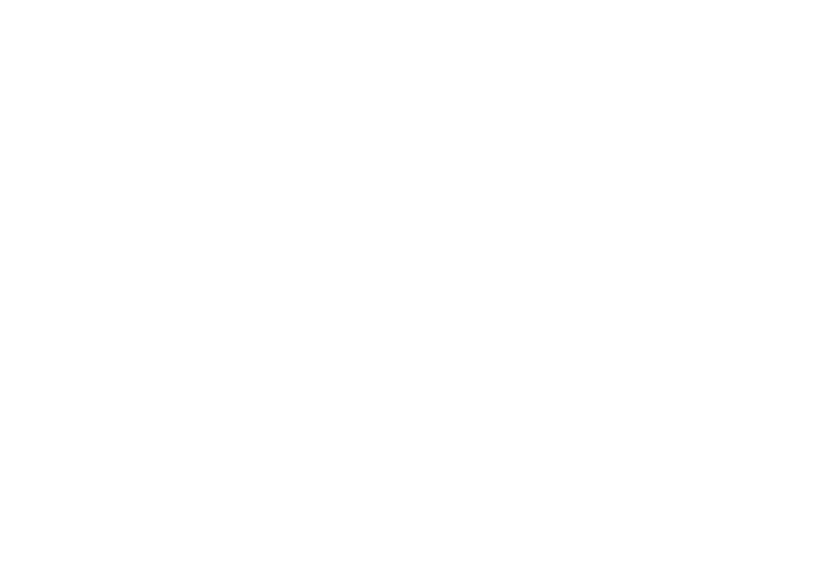
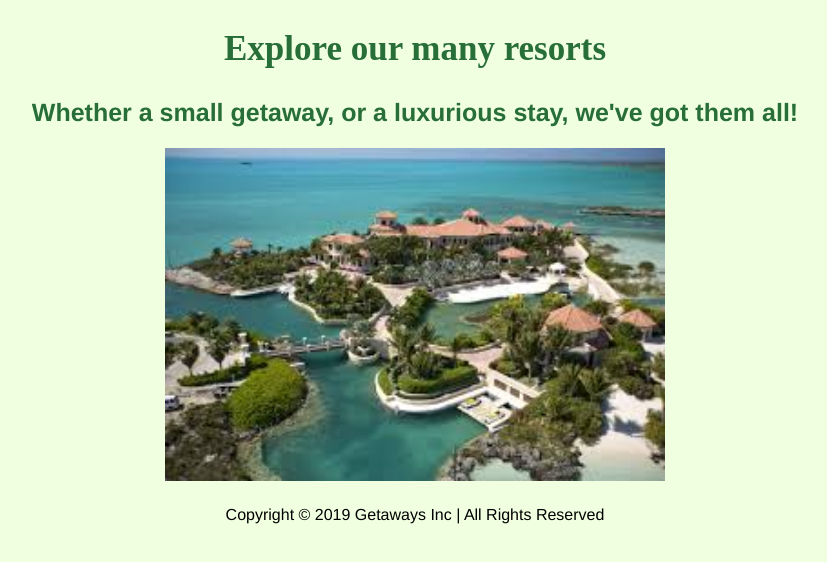
Before and after one commit to rizeup88/resort-getaway, a plain HTML site: page resorts.html in a window 1280 px wide. Shown: the whole page, without its empty margins (225-1052 px from the left). Drawn offline with Linux system fonts and the light colour scheme.

Commit message:
Added new CSS files for individual pages, and created Resort Viewer page.

```diff
--- /dev/null
+++ b/css/activities.css
@@ -0,0 +1,45 @@
+body {
+  background-color: #f0ffe0;
+}
+
+h1 {
+  color: #276e38;
+  font-family: "Eraser";
+  font-size: 35px;
+  text-align: center;
+}
+
+h2 {
+  color: #276e38;
+  font-family: Helvetica;
+  font-size: 25px;
+  text-align: center;
+}
+
+h3 {
+  font-family: Helvetica;
+  font-size: 20px;
+  text-align: center;
+}
+
+p {
+  font-family: Helvetica;
+  font-size: 16px;
+  text-align: center;
+}
+
+a {
+  text-decoration: none;
+}
+
+img {
+  display: block;
+  margin-left: auto;
+  margin-right: auto;
+}
+
+footer {
+  margin-top: 25px;
+  font-family: Helvetica;
+  text-align: center;
+}
--- /dev/null
+++ b/css/contact.css
@@ -0,0 +1,45 @@
+body {
+  background-color: #f0ffe0;
+}
+
+h1 {
+  color: #276e38;
+  font-family: "Eraser";
+  font-size: 35px;
+  text-align: center;
+}
+
+h2 {
+  color: #276e38;
+  font-family: Helvetica;
+  font-size: 25px;
+  text-align: center;
+}
+
+h3 {
+  font-family: Helvetica;
+  font-size: 20px;
+  text-align: center;
+}
+
+p {
+  font-family: Helvetica;
+  font-size: 16px;
+  text-align: center;
+}
+
+a {
+  text-decoration: none;
+}
+
+img {
+  display: block;
+  margin-left: auto;
+  margin-right: auto;
+}
+
+footer {
+  margin-top: 25px;
+  font-family: Helvetica;
+  text-align: center;
+}
--- /dev/null
+++ b/css/makemygetaway.css
@@ -0,0 +1,45 @@
+body {
+  background-color: #f0ffe0;
+}
+
+h1 {
+  color: #276e38;
+  font-family: "Eraser";
+  font-size: 35px;
+  text-align: center;
+}
+
+h2 {
+  color: #276e38;
+  font-family: Helvetica;
+  font-size: 25px;
+  text-align: center;
+}
+
+h3 {
+  font-family: Helvetica;
+  font-size: 20px;
+  text-align: center;
+}
+
+p {
+  font-family: Helvetica;
+  font-size: 16px;
+  text-align: center;
+}
+
+a {
+  text-decoration: none;
+}
+
+img {
+  display: block;
+  margin-left: auto;
+  margin-right: auto;
+}
+
+footer {
+  margin-top: 25px;
+  font-family: Helvetica;
+  text-align: center;
+}
--- /dev/null
+++ b/css/pictures.css
@@ -0,0 +1,45 @@
+body {
+  background-color: #f0ffe0;
+}
+
+h1 {
+  color: #276e38;
+  font-family: "Eraser";
+  font-size: 35px;
+  text-align: center;
+}
+
+h2 {
+  color: #276e38;
+  font-family: Helvetica;
+  font-size: 25px;
+  text-align: center;
+}
+
+h3 {
+  font-family: Helvetica;
+  font-size: 20px;
+  text-align: center;
+}
+
+p {
+  font-family: Helvetica;
+  font-size: 16px;
+  text-align: center;
+}
+
+a {
+  text-decoration: none;
+}
+
+img {
+  display: block;
+  margin-left: auto;
+  margin-right: auto;
+}
+
+footer {
+  margin-top: 25px;
+  font-family: Helvetica;
+  text-align: center;
+}
--- /dev/null
+++ b/css/resorts.css
@@ -0,0 +1,45 @@
+body {
+  background-color: #f0ffe0;
+}
+
+h1 {
+  color: #276e38;
+  font-family: "Eraser";
+  font-size: 35px;
+  text-align: center;
+}
+
+h2 {
+  color: #276e38;
+  font-family: Helvetica;
+  font-size: 25px;
+  text-align: center;
+}
+
+h3 {
+  font-family: Helvetica;
+  font-size: 20px;
+  text-align: center;
+}
+
+p {
+  font-family: Helvetica;
+  font-size: 16px;
+  text-align: center;
+}
+
+a {
+  text-decoration: none;
+}
+
+img {
+  display: block;
+  margin-left: auto;
+  margin-right: auto;
+}
+
+footer {
+  margin-top: 25px;
+  font-family: Helvetica;
+  text-align: center;
+}
--- a/resorts.html
+++ b/resorts.html
@@ -0,0 +1,19 @@
+<!DOCTYPE html>
+<html>
+  <head>
+    <title>Explore our Resorts - Getaways Inc</title>
+    <link href="css/styles.css" rel="stylesheet" type="text/css">
+  </head>
+  <body>
+
+  <section>
+    <h1>Explore our many resorts</h1>
+    <h2>Whether a small getaway, or a luxurious stay, we've got them all!</h2>
+      <img src="images/island1-img.jpeg" width="500" alt="Private Island">
+
+  </section>
+
+  <footer>Copyright © 2019 Getaways Inc | All Rights Reserved</footer>
+
+  </body>
+</html>
```
Also changed, not shown: index.html (+1 -1 lines).
